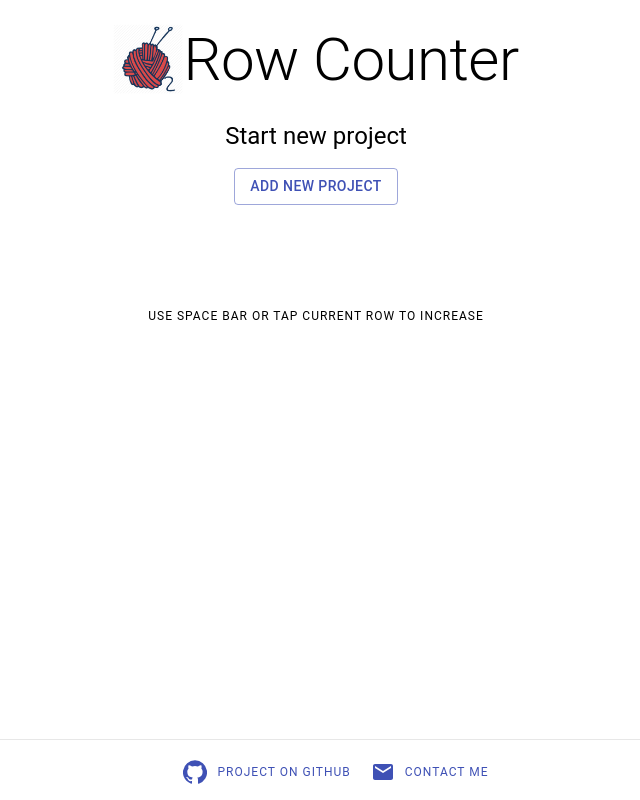
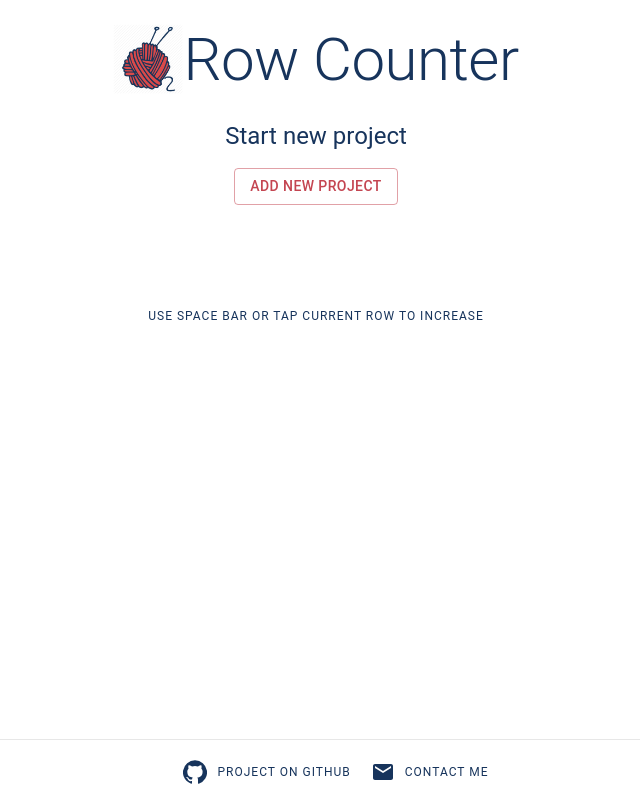
Before and after one commit to mllemango/Knitting-Row-Counter, a React (Create React App) app: page / in a window 1280 px wide. Shown: the top 800 px of the page, without its empty margins (324-964 px from the left). Built offline with nearby package versions, Linux system fonts and the light colour scheme.

Commit message:
playing with colors

```diff
--- a/src/App.js
+++ b/src/App.js
@@ -2,7 +2,7 @@ import React, { Component } from "react";
 import { Button, Typography, Box } from "@material-ui/core";
 import { NewProjectCard, ProjectList } from "./Project";
 import Cookies from "universal-cookie";
-import Footer from "./footer.js"
+import Footer from "./footer.js";
 
 const cookies = new Cookies();
 
@@ -51,7 +51,7 @@ class App extends Component {
     const newProjectButton = (
       <div justifyContent="center">
         <Button
-          color="Primary"
+          color="primary"
           align="center"
           variant="outlined"
           onClick={() => {
@@ -73,8 +73,13 @@ class App extends Component {
           m={1}
           p={2}
         >
-          <img src={require("./yarnIcon.png")} alt="yarnIcon" width="70px" height="70px" />
-          <Typography align="center" variant="h2">
+          <img
+            src={require("./yarnIcon.png")}
+            alt="yarnIcon"
+            width="70px"
+            height="70px"
+          />
+          <Typography align="center" variant="h2" color="secondary">
             Row Counter
           </Typography>
         </Box>
@@ -94,8 +99,7 @@ class App extends Component {
           flexDirection="row"
           justifyContent="center"
         >
-          <Typography variant="overline">
-            {" "}
+          <Typography variant="overline" color="secondary">
             use space bar or tap current row to increase
           </Typography>
         </Box>
--- a/src/Project.js
+++ b/src/Project.js
@@ -147,7 +147,7 @@ export function ProjectList() {
   if (projectJson === undefined) {
     projectName = "Start new project";
   } else {
-    projectName = "Current project: " + projectJson.name;
+    projectName = "Project: " + projectJson.name;
     projectView = <ProjectView projectJson={projectJson} />;
   }
   return (
@@ -158,7 +158,7 @@ export function ProjectList() {
         alignItems="center"
         // bgcolor="grey.300"
       >
-        <Typography align="center" variant="h5">
+        <Typography align="center" variant="h5" color="secondary">
           {projectName}
         </Typography>
         {projectView}
@@ -195,7 +195,9 @@ class ProjectView extends Component {
     return (
       <div align="center">
         <Box>
-          <Typography variant="h5"> On row</Typography>
+          <Typography variant="subtitle2" color="secondary">
+            Current Row
+          </Typography>
         </Box>
 
         <Box
@@ -209,6 +211,7 @@ class ProjectView extends Component {
             value={completion}
             size={150}
             thickness={4.5}
+            color="primary"
           />
           <Box
             top={0}
@@ -220,7 +223,7 @@ class ProjectView extends Component {
             alignItems="center"
             justifyContent="center"
           >
-            <Typography variant="h4" component="div" color="primary">
+            <Typography variant="h3" component="div" color="primary">
               {curRow}
             </Typography>
           </Box>
@@ -238,10 +241,10 @@ class ProjectView extends Component {
         ) : null}
 
         <Box>
-          <Typography>Total rows: {totRow} </Typography>
-          <Typography>{completion}% complete!</Typography>
-          <Typography>
-            last row updated on {lastUpdatedDate} {lastUpdatedTime}{" "}
+          <Typography color="secondary">Total rows: {totRow}</Typography>
+          <Typography color="secondary">{completion}% complete!</Typography>
+          <Typography color="secondary">
+            last row updated on {lastUpdatedDate} {lastUpdatedTime}
           </Typography>
         </Box>
       </div>
--- a/src/footer.js
+++ b/src/footer.js
@@ -1,5 +1,5 @@
 import React from "react";
-import { Box, Typography, Link } from "@material-ui/core";
+import { Typography, Link } from "@material-ui/core";
 import GitHubIcon from "@material-ui/icons/GitHub";
 import MailIcon from "@material-ui/icons/Mail";
 
@@ -30,9 +30,9 @@ function Footer() {
       <div style={phantom} />
       <div style={style}>
         <Typography
-          color="primary"
+          color="secondary"
           variant="overline"
-          style={{ paddingRight: 20, alignItems: "center" }}
+          style={{ paddingRight: 20 }}
         >
           <Link
             color="inherit"
@@ -45,8 +45,8 @@ function Footer() {
             Project on GitHub
           </Link>
         </Typography>
-        <Typography variant="overline">
-          <Link href="mailto:mel.wang24@gmail.com" target="_blank">
+        <Typography color="secondary" variant="overline">
+          <Link color='inherit' href="mailto:mel.wang24@gmail.com" target="_blank">
             <MailIcon
               style={{ paddingRight: 10, position: "relative", top: "8px" }}
             />
--- a/src/index.js
+++ b/src/index.js
@@ -1,17 +1,30 @@
-import React from 'react';
-import ReactDOM from 'react-dom';
-import App from './App';
-import { CookiesProvider } from 'react-cookie';
-import * as serviceWorker from './serviceWorker';
+import React from "react";
+import ReactDOM from "react-dom";
+import App from "./App";
+import { CookiesProvider } from "react-cookie";
+import * as serviceWorker from "./serviceWorker";
+import { MuiThemeProvider, createMuiTheme } from "@material-ui/core/styles";
+
+const theme = createMuiTheme({
+  palette: {
+    primary: {
+      main: "#c44551",
+    },
+    secondary: {
+      main: "#17345c",
+    },
+  },
+});
 
 ReactDOM.render(
   <React.StrictMode>
-    <CookiesProvider>
-      <App/>
-    </CookiesProvider>
-
+    <MuiThemeProvider theme={theme}>
+      <CookiesProvider>
+        <App />
+      </CookiesProvider>
+    </MuiThemeProvider>
   </React.StrictMode>,
-  document.getElementById('root')
+  document.getElementById("root")
 );
 
 // If you want your app to work offline and load faster, you can change
```
